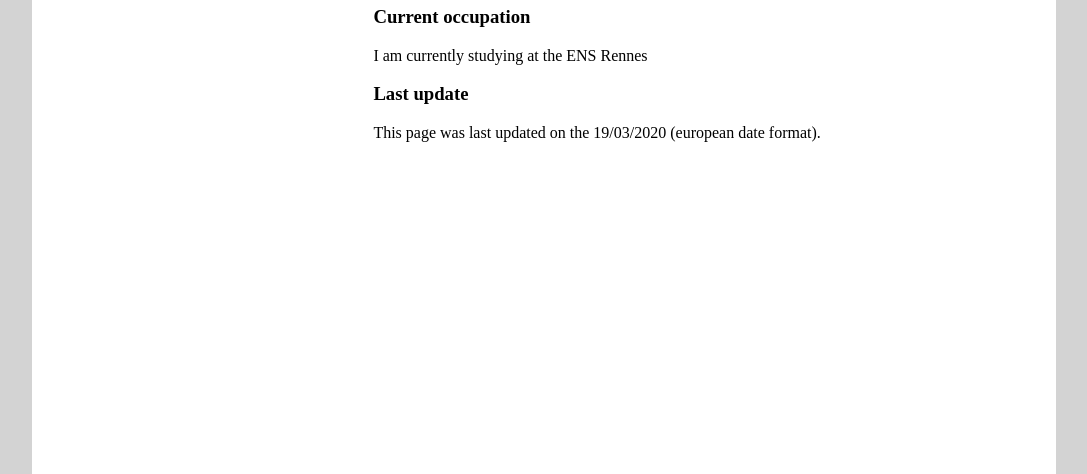
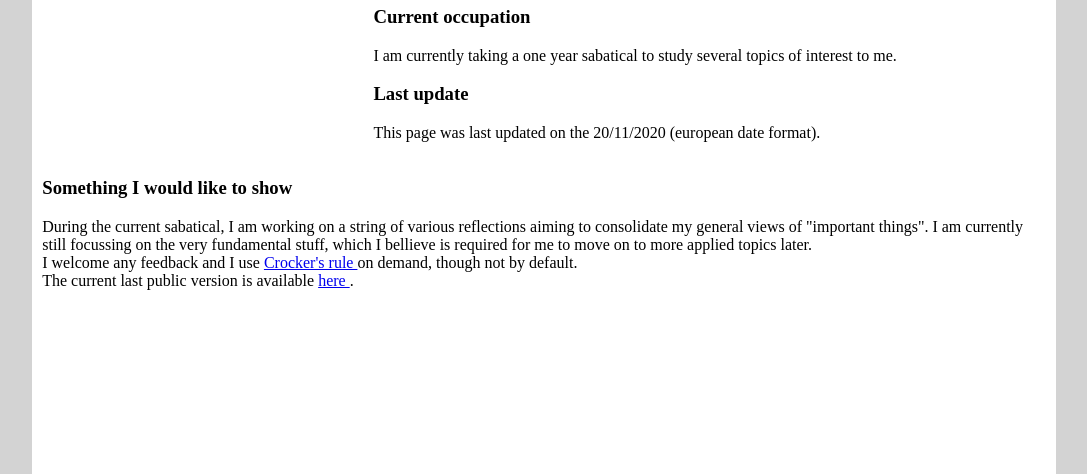
Before and after one commit to SCoumes/SCoumes_page_perso, a plain HTML site: page index.html in a window 1280 px wide. Shown: the part 326-800 px from the top of the page, without its empty margins (96-1183 px from the left). Drawn offline with Linux system fonts and the light colour scheme.

Commit message:
added Wog

```diff
--- a/index.html
+++ b/index.html
@@ -32,11 +32,20 @@
 			<p> You can contact me at firstname.lastname[at]ens-rennes.fr </p>
 
 			<h3> Current occupation </h3>
-      <p> I am currently studying at the ENS Rennes </p>
+      <p> I am currently taking a one year sabatical to study several topics of interest to me. </p>
 
 			<h3> Last update </h3>
-			<p> This page was last updated on the 19/03/2020 (european date format). </p>
+			<p> This page was last updated on the 20/11/2020 (european date format). </p>
     </div>
+
+	<div style="float:left">
+		<h3> Something I would like to show </h3>
+		<p>
+			During the current sabatical, I am working on a string of various reflections aiming to consolidate my general views of "important things".
+			I am currently still focussing on the very fundamental stuff, which I bellieve is required for me to move on to more applied topics later. <br/>
+			I welcome any feedback and I use <a href="http://sl4.org/crocker.html"> Crocker's rule </a> on demand, though not by default. <br />
+			The current last public version is available <a href="downloadables/Wogian.pdf"> here </a>.
+		</p>
   </div>
 
 
```
Also changed, not shown: 1 other file.
